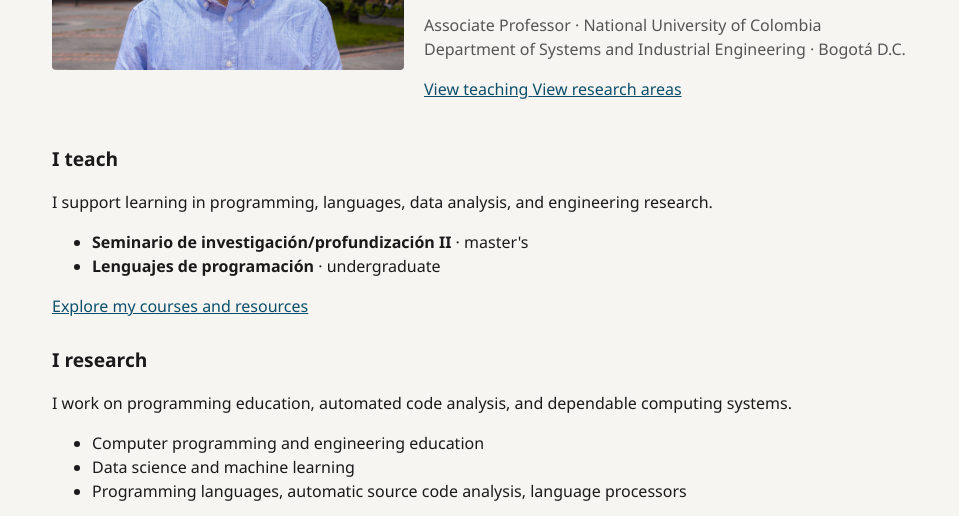
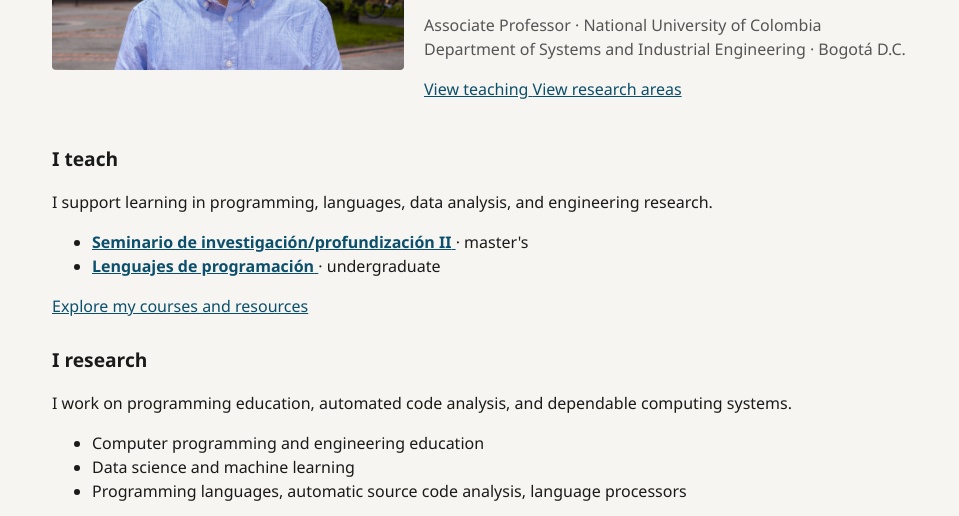
Before and after one commit to ferestrepoca/ferestrepoca.github.io, an Astro site in the folder web/: page / in a window 1280 px wide. Shown: the part 278-794 px from the top of the page, without its empty margins (160-1119 px from the left). Built offline with nearby package versions, Linux system fonts and the light colour scheme; Astro itself is replaced by a stand-in of ours.

Commit message:
feat: Add link to course titles if a URL is provided

```diff
--- a/web/src/pages/index.astro
+++ b/web/src/pages/index.astro
@@ -54,7 +54,13 @@ const recentPublications = publications.slice(0, 3);
             const level = levelKey(course.level);
             return (
               <li>
-                <strong>{course.title}</strong>
+                {course.url ? (
+                  <a href={course.url} target="_blank" rel="noopener">
+                    <strong>{course.title}</strong>
+                  </a>
+                ) : (
+                  <strong>{course.title}</strong>
+                )}
                 {level && (
                   <> · <Bilingual es={ui.es[level]} en={ui.en[level]} /></>
                 )}
```
